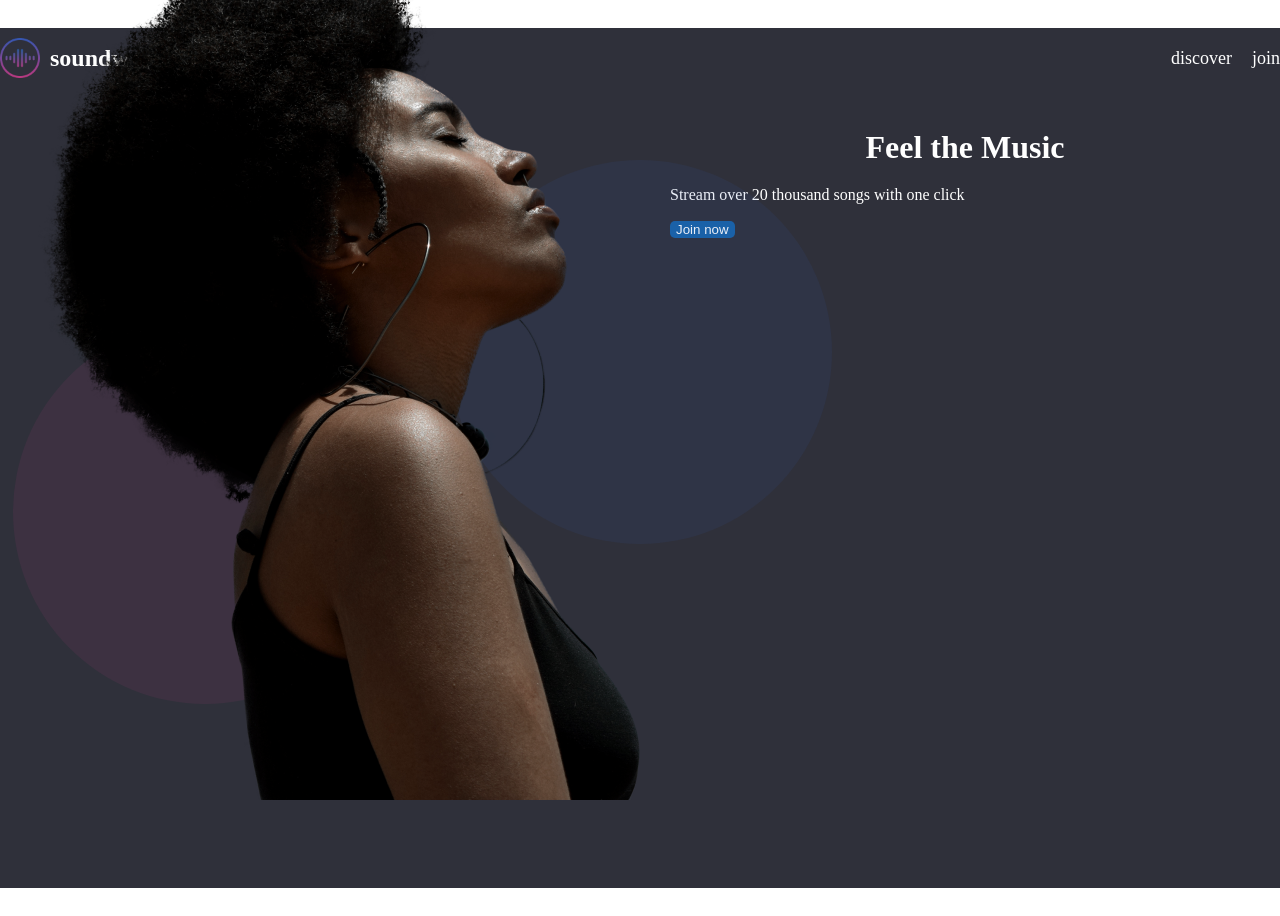
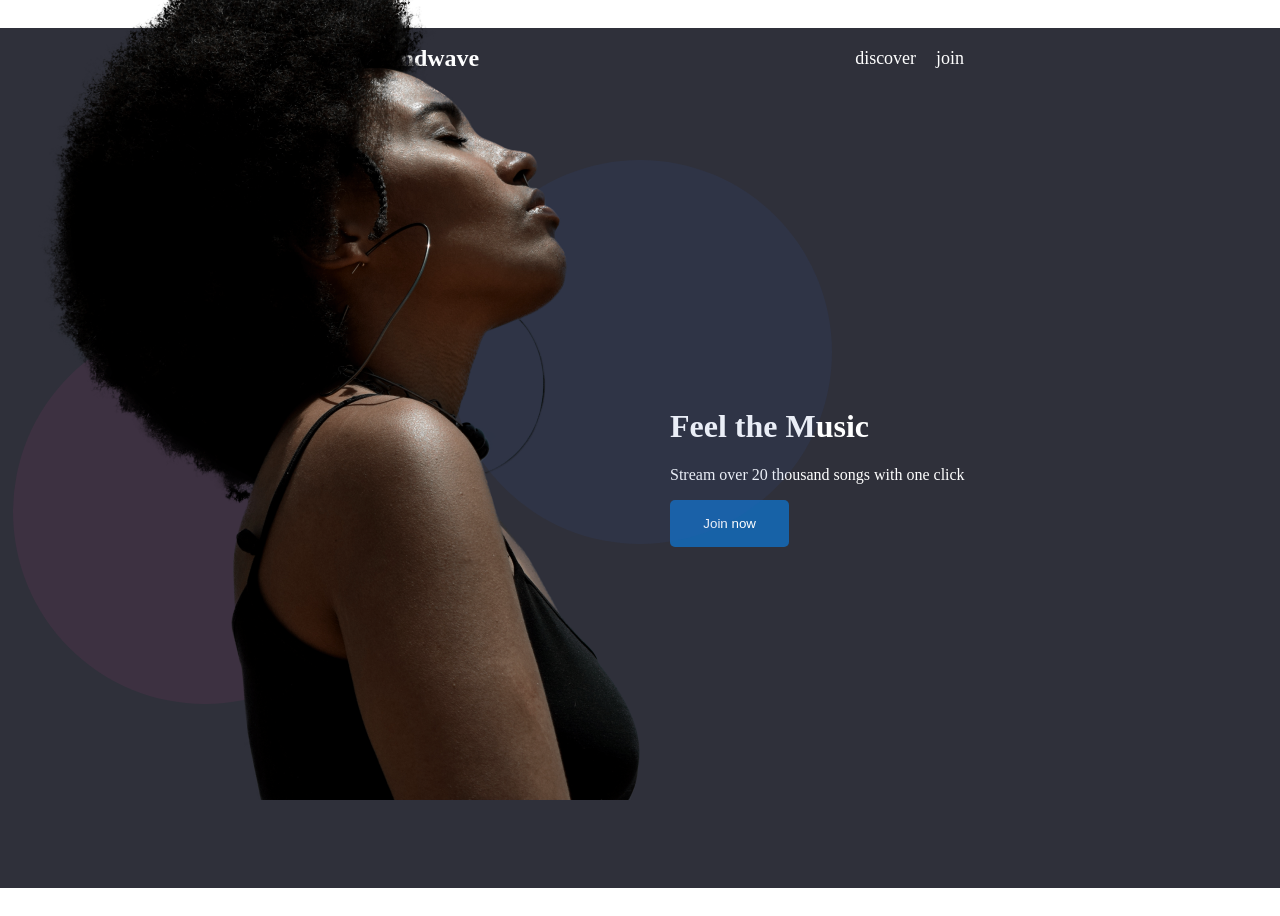
Before and after one commit to cristxt/SoundWave, a React (Vite) app: page / in a window 1280 px wide. Built offline with nearby package versions, Linux system fonts and the light colour scheme.

Commit message:
landing feel the music en desktop, lo más importante ya está

```diff
--- a/src/assets/components/Molecules/nav.css
+++ b/src/assets/components/Molecules/nav.css
@@ -1,29 +1,29 @@
-
 .nav {
   width: 100vw;
   display: flex;
-  justify-content: space-between;
+  justify-content: space-evenly;
   align-items: center;
   padding: 10px 20px;
   background-color: #2F303A;
   color: white;
-  .nav-left {
+  .nav-left, .nav-right {
     display: flex;
     align-items: center;
+  }
+  .nav-left {
+    margin-right: 20px;
     .logo {
       width: 40px;
       margin-right: 10px;
     }
-
     .brand-name {
       font-size: 24px;
       font-weight: bold;
     }
-
   }
   .nav-right {
-    display: flex;
-    align-items: center;
+    margin-left: 20px;
+  }
   .nav-link {
     color: white;
     text-decoration: none;
@@ -35,4 +35,3 @@
     text-decoration: underline;
   }
 }
-}
--- a/src/assets/components/pages/FeelTheMusic/FeelTheMusicLayout.css
+++ b/src/assets/components/pages/FeelTheMusic/FeelTheMusicLayout.css
@@ -47,13 +47,17 @@
         }
 
         .right-container {
-            h1 {
-                text-align: center;
-                margin-bottom: 20px;
+            .h1 {
+                margin-top: 300px;
                 color:white;
             }
             .subheadline {
                 color:white;
+            }
+            .join-button{
+                padding: 1.2em 2.5em;
+                width: auto;
+                height: 3.5em;
             }
         }
     }
--- a/src/assets/components/pages/FeelTheMusic/FeelTheMusicLayout.jsx
+++ b/src/assets/components/pages/FeelTheMusic/FeelTheMusicLayout.jsx
@@ -14,7 +14,7 @@ const FeelTheMusicLayout = () => {
                 <img src="src/assets/landing-page-girl.png" className="girl" />
                 </div>
                 <div className="right-container">
-                    <h1>Feel the Music</h1>
+                    <h1 class="h1">Feel the Music</h1>
                     <p class="subheadline">Stream over 20 thousand songs with one click</p>
                     <JoinButton />
                 </div>
```
Lines whose indentation alone changed are shown as unchanged.
